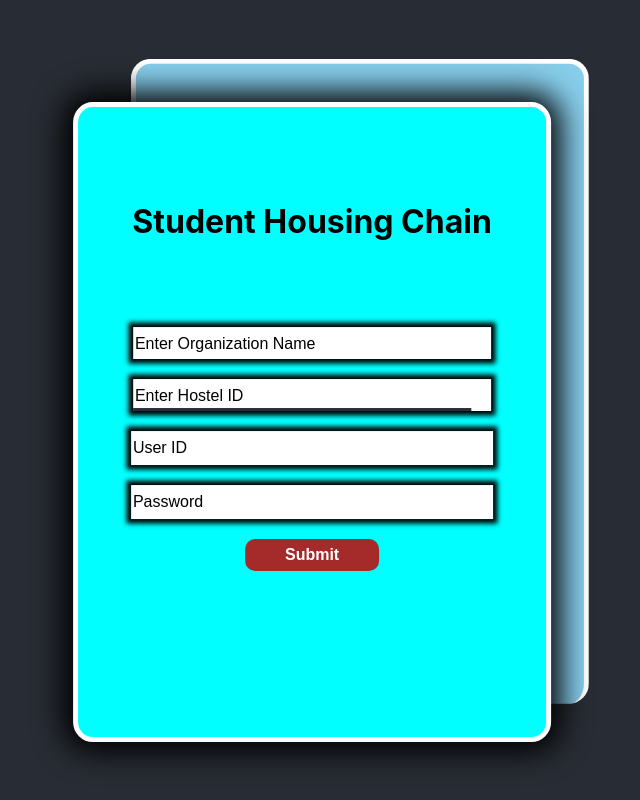
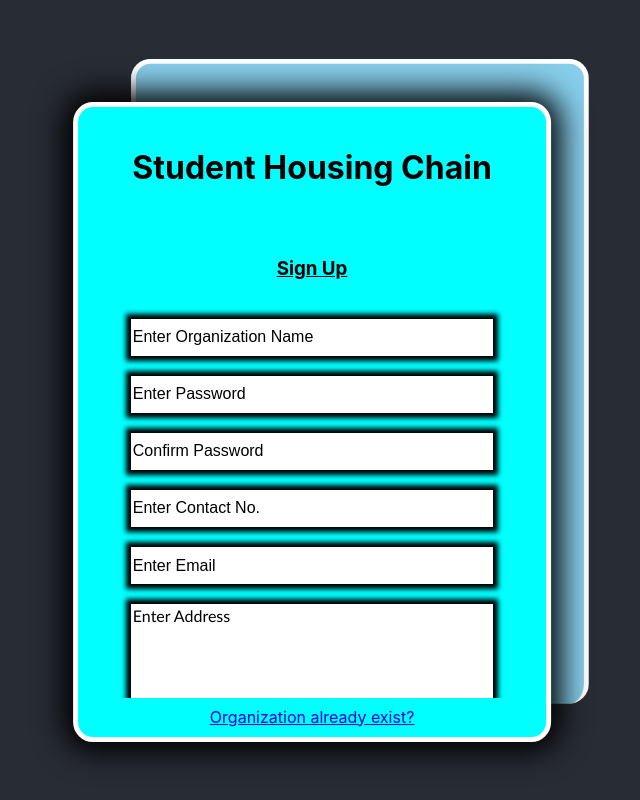
Before and after one commit to sahilnarwal2111/student_housing_chain, a React (Create React App) app in the folder client/: page /signup in a window 1280 px wide. Shown: the whole page, without its empty margins (303-943 px from the left). Built offline with nearby package versions, Linux system fonts and the light colour scheme.

Commit message:
Basic Routing SetUp Completed

```diff
--- a/client/package.json
+++ b/client/package.json
@@ -8,6 +8,7 @@
     "@testing-library/user-event": "^13.5.0",
     "react": "^18.2.0",
     "react-dom": "^18.2.0",
+    "react-router-dom": "^6.16.0",
     "react-scripts": "^5.0.1",
     "web-vitals": "^2.1.4"
   },
--- a/client/src/App.js
+++ b/client/src/App.js
@@ -1,22 +1,30 @@
 import React from 'react'
+import {
+  BrowserRouter as Router,
+  Switch,
+  Route,
+  Link
+} from "react-router-dom";
+
 import './css/App.css';
 import './css/mainLayout.css';
 import Manager from "./Pages/Manager";
 import Student from "./Pages/Student";
 import Admin from "./Pages/Admin";
-
+import Routing from './Routing';
 import Login from "./Pages/Login";
 import Signup from "./Pages/Signup";
 
 function App() {
   let i=1;
   return (
+
     <div>
+      <Routing/>
     {/* {(i===1) && <Student/>}
     {(i===2) && <Manager/>}
 
     {(i===3) && <Admin/>} */}
-    <Login/>
     </div>
   );
 }
--- a/client/src/Pages/Login.js
+++ b/client/src/Pages/Login.js
@@ -2,7 +2,7 @@ import React from 'react';
 import {useState} from 'react';
 import '../css/login.css';
 
-
+import { Link } from 'react-router-dom';
 
 const Login = () => {
     const [org,setOrg]=useState("try");
@@ -28,9 +28,10 @@ const Login = () => {
     return (
     <div className="containerLogin">
         <div className="login">
-            <div className='form' onSubmit={submit}>
+            <div className='form'>
                 <h1 className="startHeader">Student Housing Chain</h1>
-                <form className='loginInputs' action={()=>submit()}>
+                <form className='loginInputs' onSubmit={submit}>
+                    <label><h3><u>Login</u></h3></label>
                     <div className="selection">
                         <input id="org" type="text" onChange={checkOrg} placeholder="Enter Organization Name"/>
                         <ul>
@@ -48,9 +49,11 @@ const Login = () => {
                     </div>
                     <input id="userId" type="text" placeholder="User ID"/>
                     <input id="pass" type="password" placeholder="Password"/>
-                    <input type="submit" id="submit" placeholder="Submit"/>
+                    <input type="submit" id="submit" onClick={submit} placeholder="Submit"/>
 
                 </form>
+                <Link to="/signup" style={{alignSelf:"center", fontSize:"medium"}}>Create a new Hostel Chain?</Link>
+
             </div>
         </div>
     </div>
--- a/client/src/Pages/Signup.js
+++ b/client/src/Pages/Signup.js
@@ -1,14 +1,15 @@
 import React from 'react';
 import {useState} from 'react';
 import '../css/login.css';
-
+import {Link} from 'react-router-dom';
 
 
 const Signup = () => {
+
     const [org,setOrg]=useState("try");
     const [hostel,setHostel]=useState();
-
-
+    const [invalid,setInvalid]=useState();
+    const [details,setDetails]=useState({});
     function checkOrg(event)
     {
         console.log(event.target.value);
@@ -17,7 +18,38 @@ const Signup = () => {
     function submit(e)
     {
         e.preventDefault();
-        console.log("submit chicked...");
+
+        let orgName=document.getElementById("org");
+        let pass=document.getElementById("pass");
+        let confirmpass=document.getElementById("confirmpass");
+        let email=document.getElementById("email");
+        let contact=document.getElementById("contact");
+        let address=document.getElementById("address");
+        if(orgName.value==="" || pass.value==="" || confirmpass.value==="" || email.value==="" || contact.value==="" || address.value==="")
+        {
+            setInvalid("*Fill all the details properly...")
+        }
+        else if(pass.value!=confirmpass.value)
+        {
+            setInvalid("*Confirmation of Password is unsuccessful...")
+        }
+        else
+        {
+            let new_entry={
+                Name:orgName.value,
+                Password:pass.value,
+                Contact:contact.value,
+                Email:email.value,
+                hostels:[],
+                Address:address.value
+            }
+            setInvalid("");
+            setDetails(new_entry);
+        }
+       console.log(orgName.value);
+
+
+
     }
     function checkHostel(event)
     {
@@ -28,36 +60,25 @@ const Signup = () => {
     return (
     <div className="containerLogin">
         <div className="login">
-            <div className='form' onSubmit={submit}>
+            <div className='form' >
                 <h1 className="startHeader">Student Housing Chain</h1>
-                <form className='loginInputs' action={()=>submit()}>
-                    <div className="selection">
+                <form className='loginInputs' onSubmit={submit}>
+                        <label><h3><u>Sign Up</u></h3></label>
                         <input id="org" type="text" placeholder="Enter Organization Name"/>
-                    </div>
                         <input id="pass" type="password" placeholder="Enter Password"/>
+                        <input id="confirmpass" type="password" placeholder="Confirm Password"/>
+                        <input id="contact" type="text" placeholder="Enter Contact No."/>
+                        <input id="email" type="email" placeholder="Enter Email"/>
+                        <textarea id="address" className="min-height-3" type="text" placeholder="Enter Address"/>
+                        <p>
+                            <b>*All details are compulsary</b> <br/>
+                            <b>*Note that organization main ID is predefined i.e. admin.</b><br/>
+                            <b style={{color:"red"}}>{invalid}</b>
+                         </p>
+                    <input type="submit" id="submit" placeholder="Submit"/>
 
-                        <input id="confirmpass" type="password" placeholder="Confirm Password"/>
-
-                    <input id="contact" type="text" placeholder="Enter Contact No."/>
-
-                        <input id="org" type="text" placeholder="Enter Organization Name"/>
-
-                        <input id="pass" type="password" placeholder="Enter Password"/>
-
-                        <input id="confirmpass" type="password" placeholder="Confirm Password"/>
-
-                    <input id="contact" type="text" placeholder="Enter Contact No."/>
-
-                        <input id="org" type="text" placeholder="Enter Organization Name"/>
-
-                        <input id="pass" type="password" placeholder="Enter Password"/>
-
-                        <input id="confirmpass" type="password" placeholder="Confirm Password"/>
-
-                    <input id="contact" type="text" placeholder="Enter Contact No."/>
-
-                    <input type="submit" id="submit" placeholder="Submit"/>
                 </form>
+                <Link to="/login" style={{alignSelf:"center", fontSize:"medium"}}>Organization already exist?</Link>
             </div>
         </div>
     </div>
--- /dev/null
+++ b/client/src/Routing.js
@@ -0,0 +1,19 @@
+import React from "react";
+import {
+  Routes as Switch,
+  Route
+} from "react-router-dom";
+import Login from './Pages/Login';
+import Signup from './Pages/Signup';
+
+const Routing = () => {
+  return (
+    <Switch>
+         <Route path="/" element={<Login/>}/>      {/* for temporary uses */}
+        <Route path="/login" element={<Login/>}/>
+        <Route path="/signup" element={<Signup/>} />
+    </Switch>
+  )
+}
+
+export default Routing
--- a/client/src/css/login.css
+++ b/client/src/css/login.css
@@ -42,19 +42,24 @@
     display: flex;
     padding: 10px;
     flex-grow:1;
+
     justify-content: center;
     align-items: center;
     font-weight: bold;
 }
 .loginInputs{
+    overflow: auto;
     display: flex;
     flex-grow: 2;
     gap: 20px;
+    padding-top: 20px;
+    margin-bottom:10px ;
+    padding-bottom:20px;
     align-items: center;
     flex-direction: column;
     column-gap: 10px;
 }
-.loginInputs input{
+.loginInputs input,textarea{
     align-items: center;
     font-size:medium;
     width: 80%;
@@ -78,7 +83,6 @@
     overflow-x: hidden;
     width: 100%;
     z-index: 1;
-    transform: translate(-15%,-35%);
     color: white;
     background-color: #282c34;
 }
@@ -92,7 +96,7 @@
     height:100%;
     border-right: solid 1px black;
 }
-.loginInputs input::placeholder
+.loginInputs input::placeholder,textarea::placeholder
 {
     opacity: 1;
     color: black;
@@ -107,9 +111,11 @@
     min-height: 8%;
     border-radius: 10px;
     box-shadow:none;
-
 }
-
+.min-height-3{
+    font-family: 'Gill Sans', 'Gill Sans MT', Calibri, 'Trebuchet MS', sans-serif;
+    min-height: 30%;
+}
 @media only screen and (max-width: 1500px){
     .login{
         width: 35% ;
--- a/client/src/index.js
+++ b/client/src/index.js
@@ -3,11 +3,14 @@ import ReactDOM from 'react-dom/client';
 import './css/index.css';
 import App from './App';
 import reportWebVitals from './reportWebVitals';
+import { BrowserRouter as Router } from 'react-router-dom';
 
 const root = ReactDOM.createRoot(document.getElementById('root'));
 root.render(
   <React.StrictMode>
-    <App />
+    <Router>
+      <App />
+    </Router>
   </React.StrictMode>
 );
 
```
Also changed, not shown: client/public/manifest.json, 1 other file (tests, documents, lock files or other folders).
